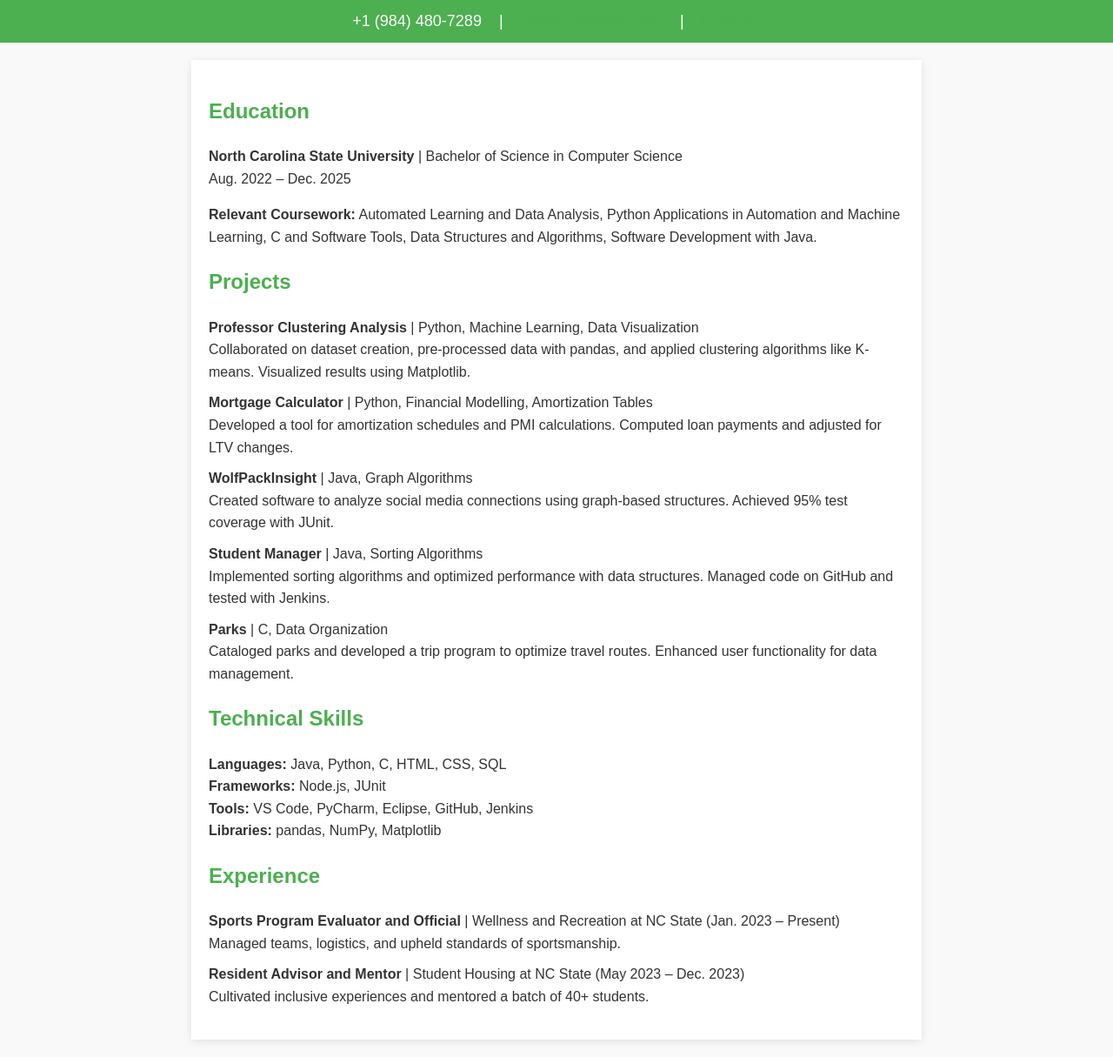
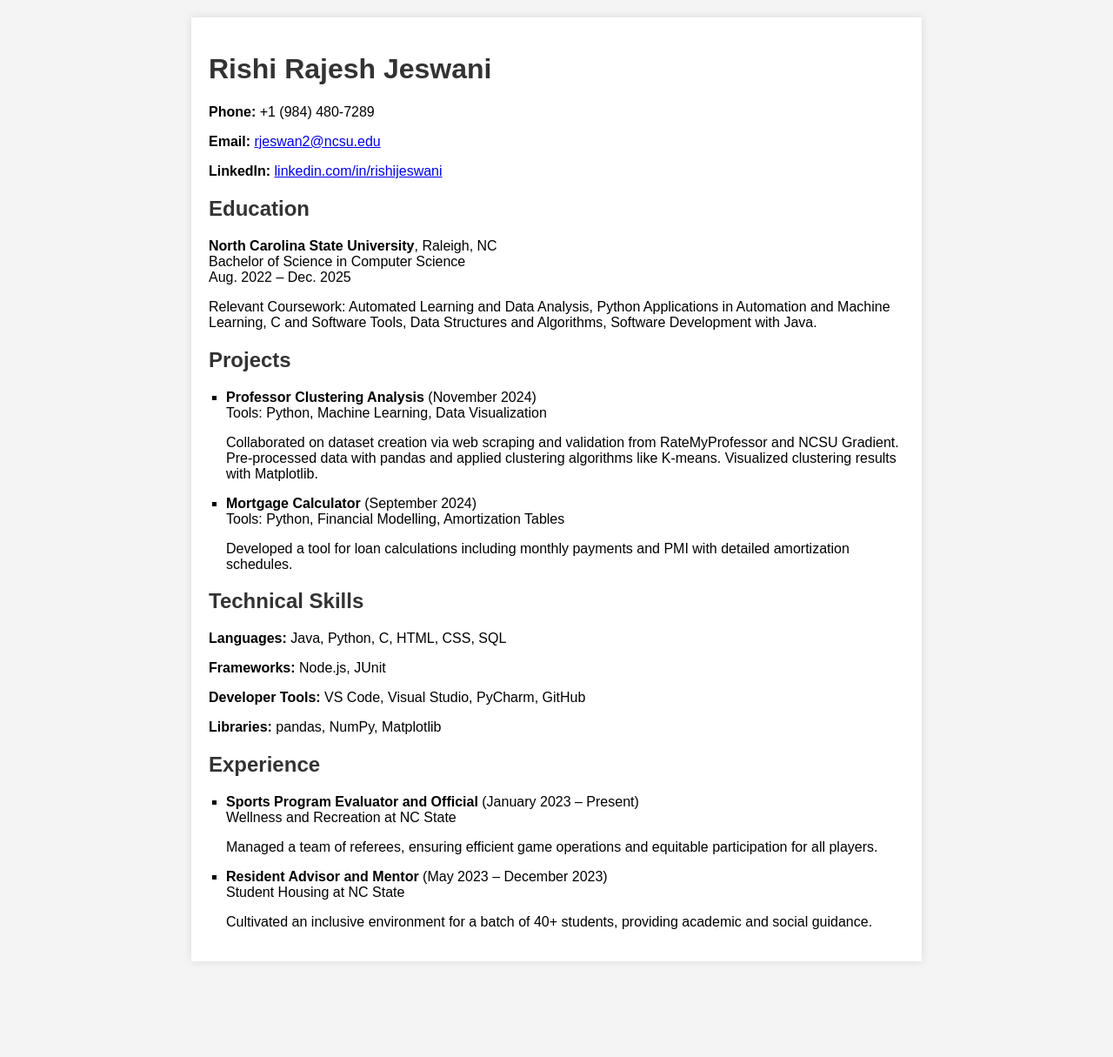
Before and after one commit to RjDead/rishijeswani.github.io, a plain HTML site: page index.html in a window 1280 px wide. Shown: the whole page at 87% size. After the commit the page ends 1125 px from the top, so only its background shows below. Drawn offline with Linux system fonts and the light colour scheme.

Commit message:
Update index.html

```diff
--- a/index.html
+++ b/index.html
@@ -3,114 +3,84 @@
 <head>
     <meta charset="UTF-8">
     <meta name="viewport" content="width=device-width, initial-scale=1.0">
-    <title>Rishi Jeswani - Portfolio</title>
+    <title>Rishi Rajesh Jeswani - Portfolio</title>
     <style>
         body {
             font-family: Arial, sans-serif;
             margin: 0;
             padding: 0;
-            background-color: #f9f9f9;
-            color: #333;
-            line-height: 1.6;
+            background-color: #f4f4f4;
         }
-        .header {
-            display: flex;
-            justify-content: center; /* Centers content horizontally */
-            align-items: center;    /* Centers content vertically */
-            background-color: #4caf50; /* Green background */
-            color: white;           /* White text */
-            padding: 10px 0;        /* Add padding to the top and bottom */
-        }
-
-        .header .contact {
-            margin: 0 10px; /* Adds space between items */
-            font-size: 18px; /* Adjust the font size */
-        }
-
         .container {
             max-width: 800px;
             margin: 20px auto;
+            background: #fff;
             padding: 20px;
-            background: white;
-            box-shadow: 0 2px 10px rgba(0, 0, 0, 0.1);
+            box-shadow: 0 0 10px rgba(0, 0, 0, 0.1);
         }
         h1, h2 {
-            color: #4CAF50;
+            color: #333;
         }
         ul {
-            list-style: none;
-            padding: 0;
+            list-style-type: square;
+            padding-left: 20px;
         }
-        ul li {
-            margin: 10px 0;
-        }
-        a {
-            color: #4CAF50;
+        .contact a {
+            color: #0073e6;
             text-decoration: none;
         }
-        a:hover {
+        .contact a:hover {
             text-decoration: underline;
         }
     </style>
 </head>
 <body>
-    <header class="header">
-    <span class="contact">+1 (984) 480-7289</span>
-    <span class="contact">|</span>
-    <span class="contact"><a href="mailto:rjeswan2@ncsu.edu">rjeswan2@ncsu.edu</a></span>
-    <span class="contact">|</span>
-    <span class="contact"><a href="https://linkedin.com/in/rishijeswani">LinkedIn</a></span>
-    </header>
+    <div class="container">
+        <h1>Rishi Rajesh Jeswani</h1>
+        <p><strong>Phone:</strong> +1 (984) 480-7289</p>
+        <p><strong>Email:</strong> <a href="mailto:rjeswan2@ncsu.edu">rjeswan2@ncsu.edu</a></p>
+        <p><strong>LinkedIn:</strong> <a href="https://www.linkedin.com/in/rishijeswani" target="_blank">linkedin.com/in/rishijeswani</a></p>
 
+        <h2>Education</h2>
+        <p><strong>North Carolina State University</strong>, Raleigh, NC<br>
+        Bachelor of Science in Computer Science<br>
+        Aug. 2022 – Dec. 2025</p>
+        <p>Relevant Coursework: Automated Learning and Data Analysis, Python Applications in Automation and Machine Learning, C and Software Tools, Data Structures and Algorithms, Software Development with Java.</p>
 
-    <div class="container">
-        <section>
-            <h2>Education</h2>
-            <p><strong>North Carolina State University</strong> | Bachelor of Science in Computer Science<br>Aug. 2022 &ndash; Dec. 2025</p>
-            <p><strong>Relevant Coursework:</strong> Automated Learning and Data Analysis, Python Applications in Automation and Machine Learning, C and Software Tools, Data Structures and Algorithms, Software Development with Java.</p>
-        </section>
+        <h2>Projects</h2>
+        <ul>
+            <li>
+                <strong>Professor Clustering Analysis</strong> (November 2024)<br>
+                Tools: Python, Machine Learning, Data Visualization<br>
+                <p>Collaborated on dataset creation via web scraping and validation from RateMyProfessor and NCSU Gradient. Pre-processed data with pandas and applied clustering algorithms like K-means. Visualized clustering results with Matplotlib.</p>
+            </li>
+            <li>
+                <strong>Mortgage Calculator</strong> (September 2024)<br>
+                Tools: Python, Financial Modelling, Amortization Tables<br>
+                <p>Developed a tool for loan calculations including monthly payments and PMI with detailed amortization schedules.</p>
+            </li>
+            <!-- Additional projects can be added here in the same format -->
+        </ul>
 
-        <section>
-            <h2>Projects</h2>
-            <ul>
-                <li><strong>Professor Clustering Analysis</strong> | Python, Machine Learning, Data Visualization<br>
-                    Collaborated on dataset creation, pre-processed data with pandas, and applied clustering algorithms like K-means. Visualized results using Matplotlib.
-                </li>
-                <li><strong>Mortgage Calculator</strong> | Python, Financial Modelling, Amortization Tables<br>
-                    Developed a tool for amortization schedules and PMI calculations. Computed loan payments and adjusted for LTV changes.
-                </li>
-                <li><strong>WolfPackInsight</strong> | Java, Graph Algorithms<br>
-                    Created software to analyze social media connections using graph-based structures. Achieved 95% test coverage with JUnit.
-                </li>
-                <li><strong>Student Manager</strong> | Java, Sorting Algorithms<br>
-                    Implemented sorting algorithms and optimized performance with data structures. Managed code on GitHub and tested with Jenkins.
-                </li>
-                <li><strong>Parks</strong> | C, Data Organization<br>
-                    Cataloged parks and developed a trip program to optimize travel routes. Enhanced user functionality for data management.
-                </li>
-            </ul>
-        </section>
+        <h2>Technical Skills</h2>
+        <p><strong>Languages:</strong> Java, Python, C, HTML, CSS, SQL</p>
+        <p><strong>Frameworks:</strong> Node.js, JUnit</p>
+        <p><strong>Developer Tools:</strong> VS Code, Visual Studio, PyCharm, GitHub</p>
+        <p><strong>Libraries:</strong> pandas, NumPy, Matplotlib</p>
 
-        <section>
-            <h2>Technical Skills</h2>
-            <p><strong>Languages:</strong> Java, Python, C, HTML, CSS, SQL<br>
-               <strong>Frameworks:</strong> Node.js, JUnit<br>
-               <strong>Tools:</strong> VS Code, PyCharm, Eclipse, GitHub, Jenkins<br>
-               <strong>Libraries:</strong> pandas, NumPy, Matplotlib
-            </p>
-        </section>
-
-        <section>
-            <h2>Experience</h2>
-            <ul>
-                <li><strong>Sports Program Evaluator and Official</strong> | Wellness and Recreation at NC State (Jan. 2023 &ndash; Present)<br>
-                    Managed teams, logistics, and upheld standards of sportsmanship.
-                </li>
-                <li><strong>Resident Advisor and Mentor</strong> | Student Housing at NC State (May 2023 &ndash; Dec. 2023)<br>
-                    Cultivated inclusive experiences and mentored a batch of 40+ students.
-                </li>
-            </ul>
-        </section>
+        <h2>Experience</h2>
+        <ul>
+            <li>
+                <strong>Sports Program Evaluator and Official</strong> (January 2023 – Present)<br>
+                Wellness and Recreation at NC State<br>
+                <p>Managed a team of referees, ensuring efficient game operations and equitable participation for all players.</p>
+            </li>
+            <li>
+                <strong>Resident Advisor and Mentor</strong> (May 2023 – December 2023)<br>
+                Student Housing at NC State<br>
+                <p>Cultivated an inclusive environment for a batch of 40+ students, providing academic and social guidance.</p>
+            </li>
+        </ul>
     </div>
 </body>
 </html>
```
